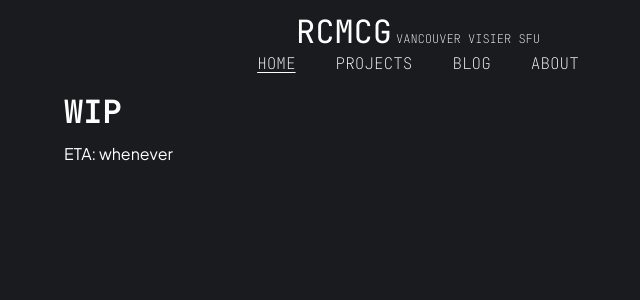
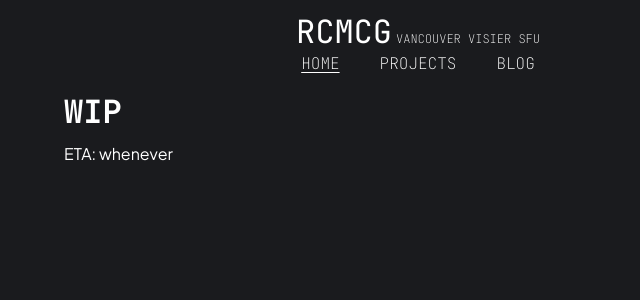
Before and after one commit to rcmcg/personal-website, a React (Vite) app in the folder rcmcg/: page / in a window 1280 px wide. Shown: the top 300 px of the page, without its empty margins (202-842 px from the left). Built offline with nearby package versions, Linux system fonts and the light colour scheme.

Commit message:
remove about page

```diff
--- a/rcmcg/src/components/header/Header.tsx
+++ b/rcmcg/src/components/header/Header.tsx
@@ -19,9 +19,6 @@
           <NavLink to={"/blog"}>
             <div className={"header-item"}>blog</div>
           </NavLink>
-          <NavLink to={"/about"}>
-            <div className={"header-item"}>about</div>
-          </NavLink>
         </div>
       </div>
     </>
--- a/rcmcg/src/main.tsx
+++ b/rcmcg/src/main.tsx
@@ -4,21 +4,19 @@
 import './components/header/header.css'
 import './components/article/article.css'
 import './components/terminal-window/terminal-window.css'
-import App from './pages/App.tsx'
+import Home from './pages/Home.tsx'
 import {BrowserRouter, Route, Routes} from "react-router";
 import BlogListing from "./pages/BlogListing.tsx";
 import Projects from "./pages/Projects.tsx";
-import About from "./pages/About.tsx";
 import ArticlePage from "./pages/ArticlePage.tsx";
 
 createRoot(document.getElementById('root')!).render(
   <StrictMode>
     <BrowserRouter>
       <Routes>
-        <Route path={"/"} element={<App />}/>
+        <Route path={"/"} element={<Home />}/>
         <Route path={"/projects"} element={<Projects />}/>
         <Route path={"/blog"} element={<BlogListing />}/>
-        <Route path={"/about"} element={<About />}/>
         <Route path={"/blog/:articleId"} element={<ArticlePage />}/>
       </Routes>
     </BrowserRouter>
--- a/rcmcg/src/pages/About.tsx
+++ /dev/null
@@ -1,14 +0,0 @@
-import Header from "../components/header/Header.tsx";
-
-function About() {
-  return (
-    <>
-      <Header />
-      <div className={"viewing-margin"}>
-        <h2>About me</h2>
-      </div>
-    </>
-  )
-}
-
-export default About
--- a/rcmcg/src/pages/App.tsx
+++ b/rcmcg/src/pages/Home.tsx
@@ -12,7 +12,7 @@
   )
 }
 
-function App() {
+function Home() {
 
   return (
     <>
@@ -22,4 +22,4 @@
   )
 }
 
-export default App
+export default Home
```
